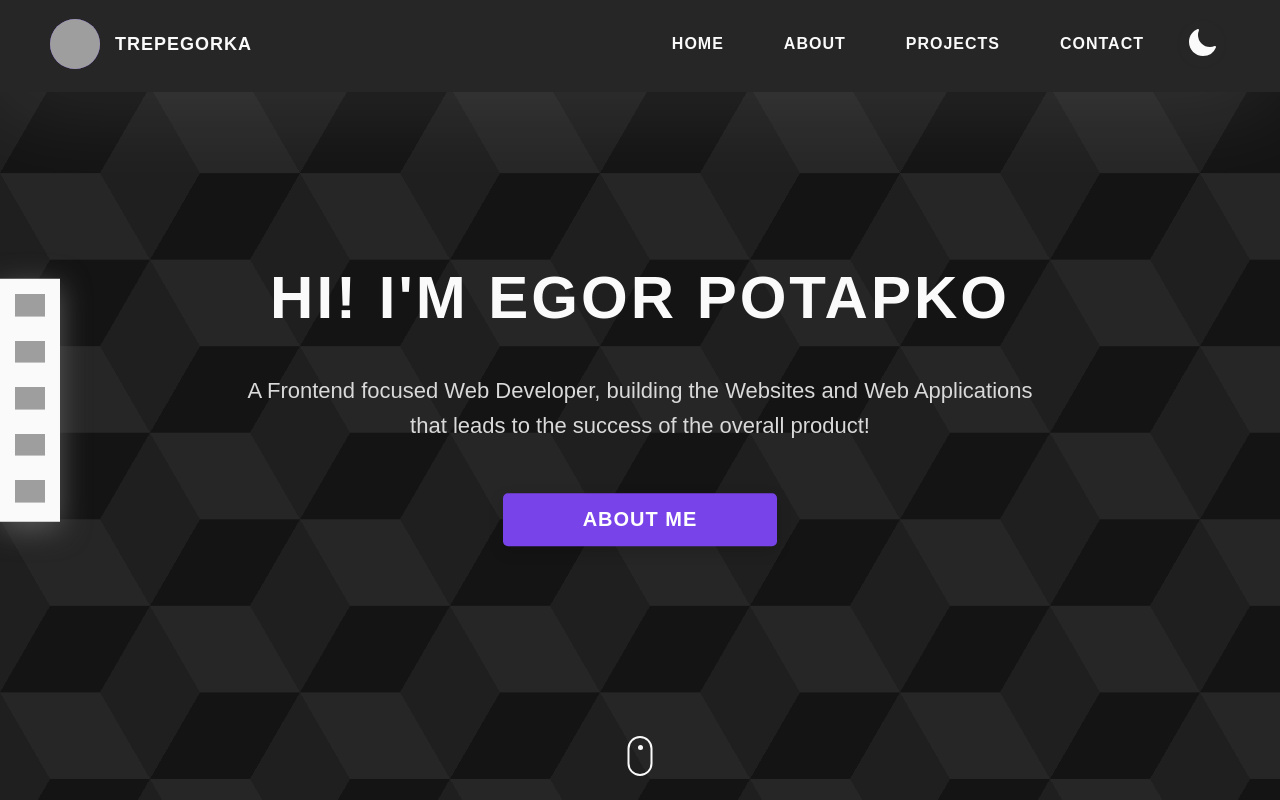
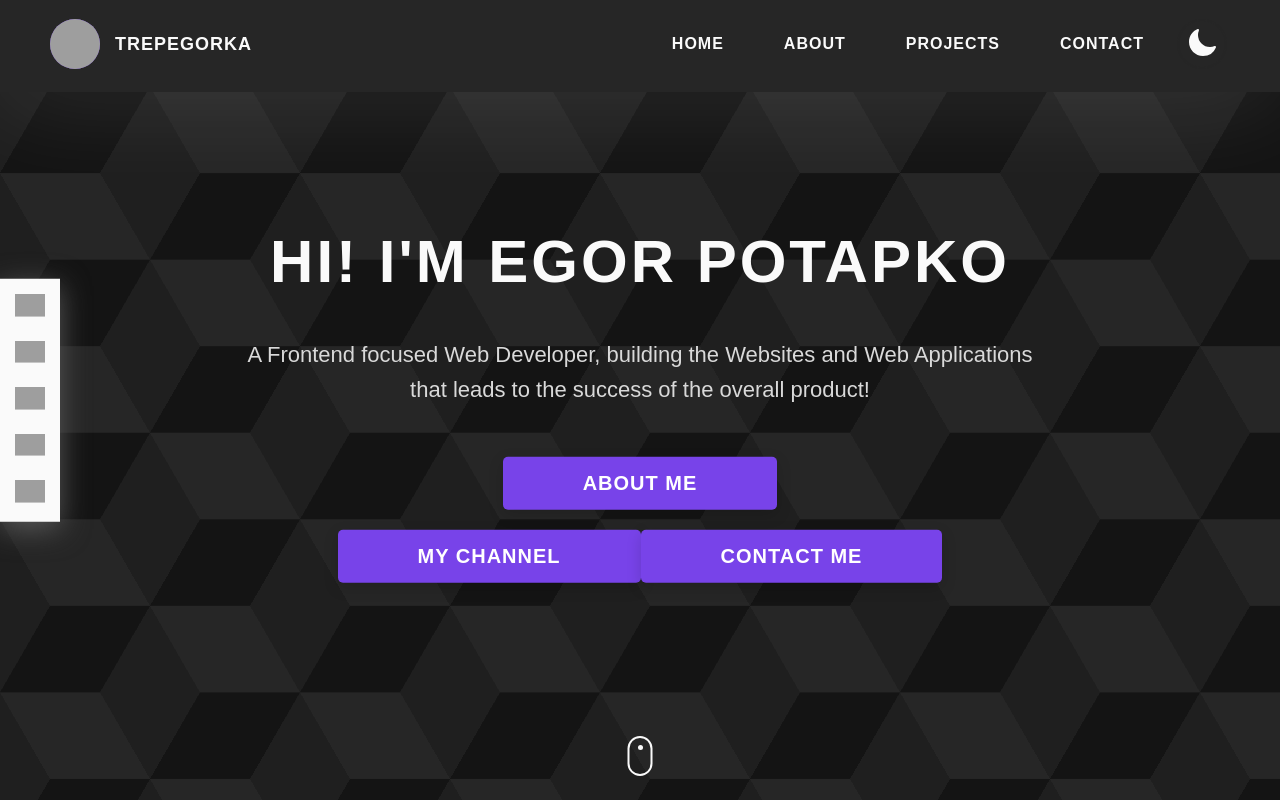
Before and after one commit to trepegorka/portfolio, a React (Vite) app: page / in a window 1280 px wide. Shown: the top 800 px of the page. Built offline with nearby package versions, Linux system fonts and the light colour scheme; grey boxes are pictures that could not be loaded; a web font is replaced by a local one.

Commit message:
added buttons

```diff
--- a/src/widgets/HomeContent/HomeContent.module.css
+++ b/src/widgets/HomeContent/HomeContent.module.css
@@ -47,4 +47,12 @@
   text-align: center;
 }
 
+.contacts_buttons {
+  display: flex;
+  justify-content: center;
+  flex-direction: row;
+  align-items: center;
+  margin-top: 2em;
+}
+
 /*# sourceMappingURL=HomeContent.module.css.map */
--- a/src/widgets/HomeContent/HomeContent.module.scss
+++ b/src/widgets/HomeContent/HomeContent.module.scss
@@ -2,17 +2,17 @@
   position: absolute;
   top: 50%;
   left: 50%;
-  transform: translate(-50%,-50%);
+  transform: translate(-50%, -50%);
   max-width: 90rem;
   width: 92%
 }
 
 @media only screen and (max-width: 37.5em) {
   .homeHero__content {
-    padding:19rem 0 13rem 0;
+    padding: 19rem 0 13rem 0;
     margin: auto;
     position: static;
-    transform: translate(0,0)
+    transform: translate(0, 0)
   }
 }
 
@@ -27,7 +27,7 @@
 
 @media only screen and (max-width: 37.5em) {
   .headingPrimary {
-    font-size:4.5rem
+    font-size: 4.5rem
   }
 }
 
@@ -48,3 +48,11 @@
   margin-top: 5rem;
   text-align: center
 }
+
+.contacts_buttons {
+  display: flex;
+  justify-content: center;
+  flex-direction: row;
+  align-items: center;
+  margin-top: 2em
+}
--- a/src/widgets/HomeContent/HomeContent.tsx
+++ b/src/widgets/HomeContent/HomeContent.tsx
@@ -35,6 +35,14 @@ export const HomeContent = (props: HomeContentProps) => {
                     <Button theme={ThemeButton.BIG} disabled={linkTo===''}>{buttonText}</Button>
                 </HashLink>
             </div>
+            <div className={cls.contacts_buttons}>
+                <HashLink to={'https://t.me/trepesk'} target={"_blank"}>
+                    <Button theme={ThemeButton.BIG}>My Channel</Button>
+                </HashLink>
+                <HashLink to={'https://t.me/egor_ptpch'} target={"_blank"}>
+                    <Button theme={ThemeButton.BIG}>Contact me</Button>
+                </HashLink>
+            </div>
         </div>
     );
 };
```
Also changed, not shown: 1 other file (tests, documents, lock files or other folders).
